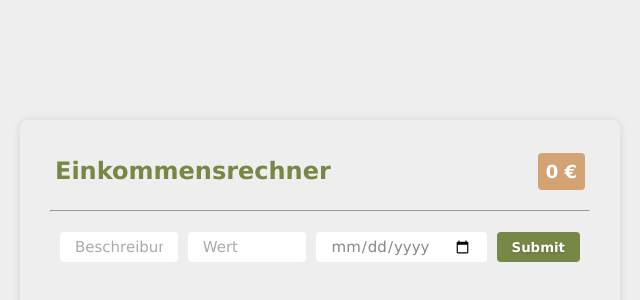
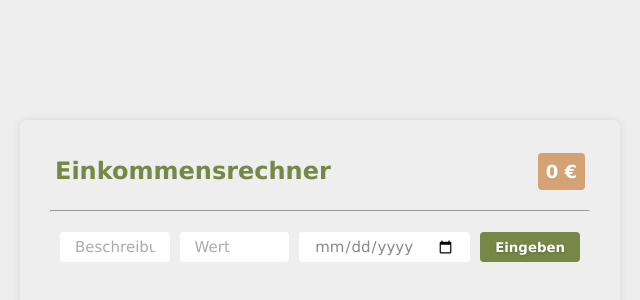
Before and after one commit to MareikeHa/t4-vuejs-project, a Vue app: page / in a window 1280 px wide. Shown: the part 172-472 px from the top of the page, without its empty margins (320-960 px from the left). Built offline with nearby package versions, Linux system fonts and the light colour scheme.

Commit message:
Button-Anzeige geändert

```diff
--- a/src/components/Form.vue
+++ b/src/components/Form.vue
@@ -37,7 +37,7 @@
     <input type="text" placeholder="Beschreibung" v-model="formData.desc" required/>
     <input type="number" placeholder="Wert" v-model="formData.value" required/>
     <input type="date" placeholder="Datum" v-model="formData.date" required/>
-    <button type="submit">Submit</button>
+    <button type="submit">Eingeben</button>
   </form>
 </template>
 
```
